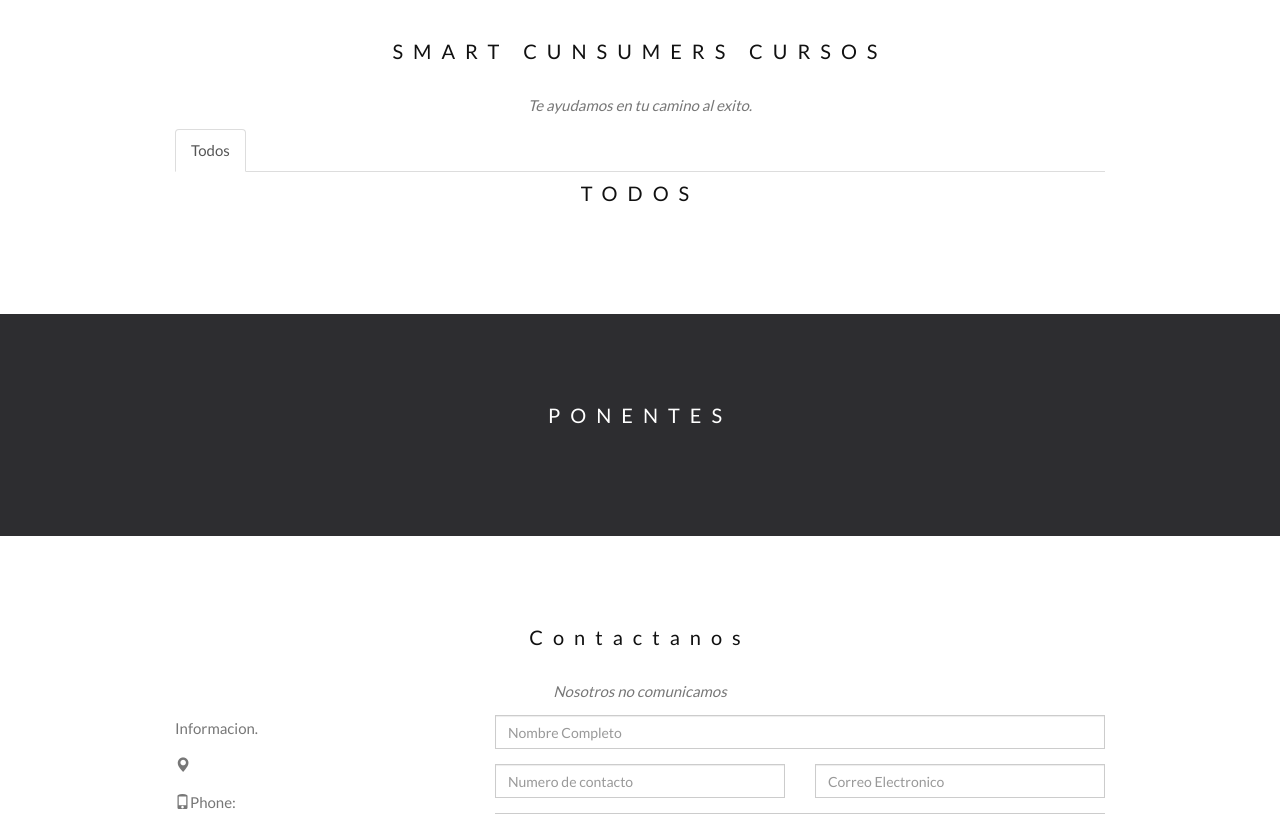
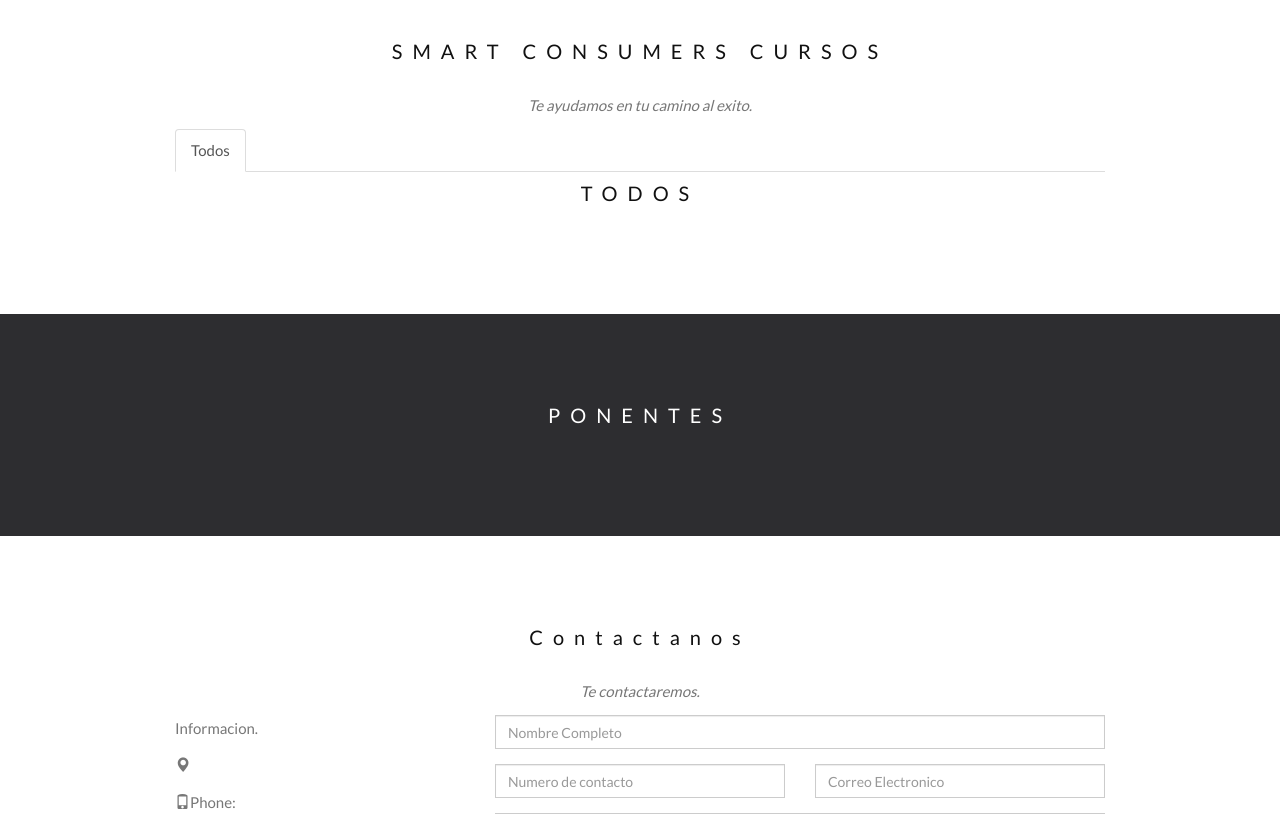
Before and after one commit to darkdrei/smart_customer, a Django app: page / in a window 1280 px wide. Shown: the part 50-864 px from the top of the page. Run offline with Django 3.2, Linux system fonts and the light colour scheme; data that the repository does not hold is empty; parts of the project's set-up code (start-up, migrations or seed data) failed here and were passed over; some libraries are stand-ins or nearby versions.

Commit message:
actualizacion

```diff
--- a/smart_customer/templates/smart_customer/index.html
+++ b/smart_customer/templates/smart_customer/index.html
@@ -3,7 +3,7 @@
 <html lang="en">
 <head>
   <!-- Theme Made By www.w3schools.com - No Copyright -->
-  <title>Smart Customer</title>
+  <title>Smart Consumers</title>
   <meta charset="utf-8">
   <meta name="viewport" content="width=device-width, initial-scale=1">
   <link rel="stylesheet" href="https://maxcdn.bootstrapcdn.com/bootstrap/3.3.7/css/bootstrap.min.css">
@@ -236,7 +236,7 @@
 </div>
 <!--  CURSP -->
 <div id="band" class="container text-center">
-  <h3>SMART CUNSUMERS CURSOS</h3>
+  <h3>SMART CONSUMERS CURSOS</h3>
   <p><em>Te ayudamos en tu camino al exito.</em></p>
   <ul class="nav nav-tabs">
     <li class="active"><a data-toggle="tab" href="#cursos">Todos</a></li>
@@ -313,7 +313,7 @@
 <!-- Container (Contact Section) -->
 <div id="contact" class="container">
   <h3 class="text-center">Contactanos</h3>
-  <p class="text-center"><em>Nosotros no comunicamos</em></p>
+  <p class="text-center"><em>Te contactaremos.</em></p>
 
   <div class="row">
     <div class="col-md-4">
```
